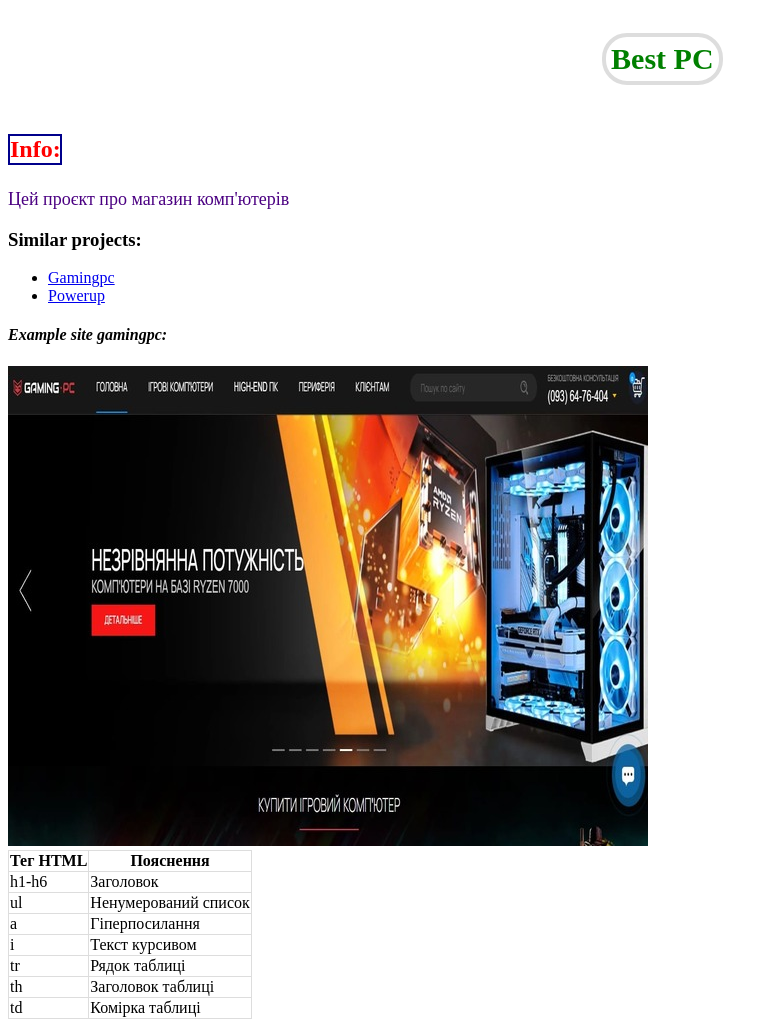
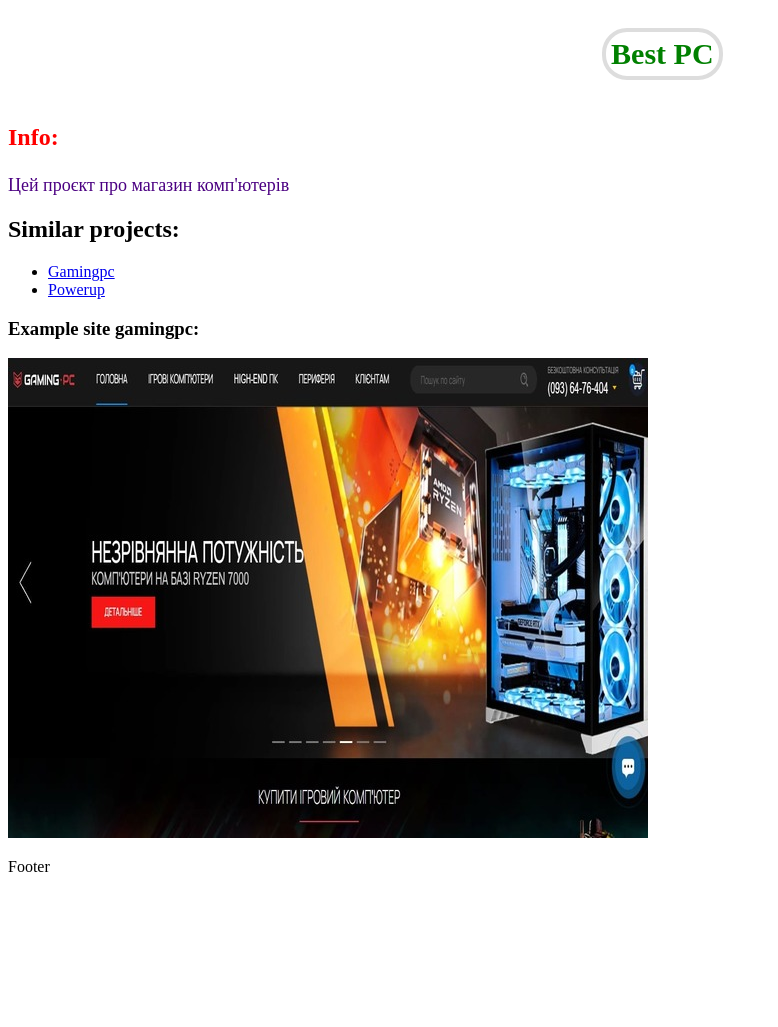
Before and after one commit to YuriiBoholubov/project, a plain HTML site: page index.html in a window 1280 px wide. Shown: the whole page, without its empty margins (0-778 px from the left). After the commit the page ends 892 px from the top, so only its background shows below. Drawn offline with Linux system fonts and the light colour scheme.

Commit message:
Add files via upload

```diff
--- a/index.html
+++ b/index.html
@@ -7,55 +7,29 @@
 	<title>Best PC</title>
 </head>
 <body>
-	<h2 class="title">Best PC</h2>
-	<h3 class="info" >Info:</h3>
-	<p class="infoText">Цей проєкт про магазин комп'ютерів</p>
+	<header>
+		<h1 class="title">Best PC</h1>
+		<h3 class="info" >Info:</h3>
+		<p class="infoText">Цей проєкт про магазин комп'ютерів</p>
+	</header>
 
-	<h3>Similar projects:</h3>
+
+	<h2>Similar projects:</h2>
 	<ul>
 		<li><a href="https://gamingpc.com.ua/" target="_blank">Gamingpc</a></li>
 		<li><a href="https://powerup.ua/" target="_blank">Powerup</a></li>
 	</ul>
-	<h4><i>Example site gamingpc:</i></h4>
-	<img src="images/image.jpg" alt="example site gamingpc">
 
-	<table>
-		<thead>
-			<tr>
-				<th>Тег HTML</th>
-				<th>Пояснення</th>
-			</tr>
-		</thead>
-		<tbody>
-			<tr>
-				<td>h1-h6</td>
-				<td>Заголовок</td>
-			</tr>
-			<tr>
-				<td>ul</td>
-				<td>Ненумерований список</td>
-			</tr>
-			<tr>
-				<td>a</td>
-				<td>Гіперпосилання</td>
-			</tr>
-			<tr>
-				<td>i</td>
-				<td>Текст курсивом</td>
-			</tr>
-			<tr>
-				<td>tr</td>
-				<td>Рядок таблиці</td>
-			</tr>
-			<tr>
-				<td>th</td>
-				<td>Заголовок таблиці</td>
-			</tr>
-			<tr>
-				<td>td</td>
-				<td>Комірка таблиці</td>
-			</tr>
-		</tbody>
-	</table>
+
+	<main>
+		<section>
+			<h3>Example site gamingpc:</h3>
+			<img src="images/image.jpg" alt="example site gamingpc">
+		</section>
+	</main>
+
+	<footer>
+		<p>Footer</p>
+	</footer>
 </body>
 </html>
--- a/styles/style.css
+++ b/styles/style.css
@@ -1,7 +1,4 @@
-tr,td,th,table {
-  border: 1px solid #ddd;
-  border-collapse: collapse;
-}
+
 .title{
 	color:green;
 	font-size: 30px;
@@ -15,7 +12,6 @@ tr,td,th,table {
 .info{
 	color:red;
 	font-size:24px;
-	border: 2px solid #00008B;
 	width: 50px;
 }
 .infoText{
```
